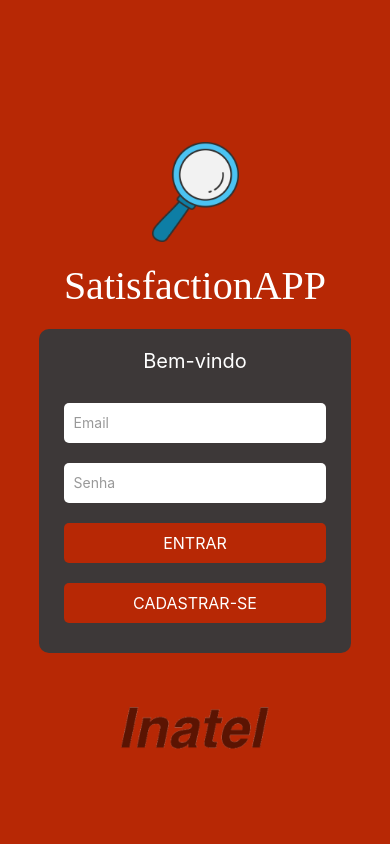
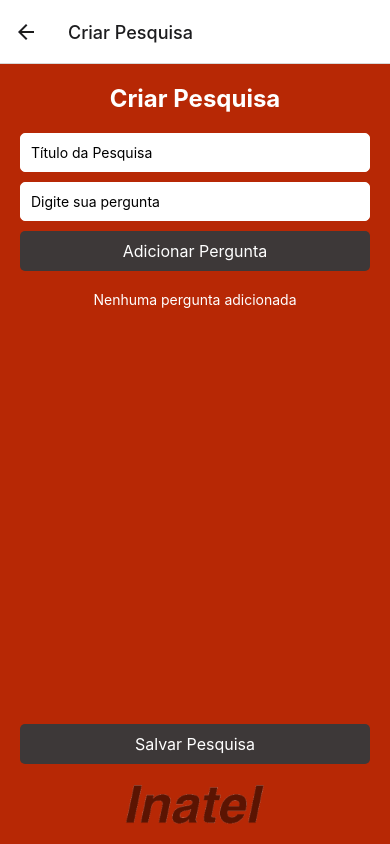
Before and after one commit to ggemelle/C317, a React Native app in the folder satisfactionAPP/frontend/: screen /PageCreatePergunta in a window 390 px wide. Built offline with nearby package versions, Linux system fonts and the light colour scheme.

Commit message:
feat: adicionando nova pagina, validacoes, etc...

```diff
--- a/satisfactionAPP/frontend/App.js
+++ b/satisfactionAPP/frontend/App.js
@@ -4,8 +4,10 @@ import React, { useState } from 'react';
 import { Dimensions, Image, StyleSheet, Text, TextInput, TouchableOpacity, View } from 'react-native';
 import Inatel from "./assets/inatel.png";
 import Lupa from "./assets/lupa.png";
-import PageAdminRespostas from './pages/pageAdminRespostas';
-import PageCreateUser from './pages/pageCreateUser'; // Importar a tela de criação de usuário
+import PageAdminPerguntas from './pages/pageAdminPerguntas';
+import PageCreatePergunta from './pages/pageCreatePergunta'; // Corrigido para importar PageCreatePergunta
+import PageCreateUser from './pages/pageCreateUser';
+import PagePesquisaUser from './pages/pagePesquisaUser'; // Corrigido para importar PagePesquisaUser
 
 const Stack = createStackNavigator();
 
@@ -33,9 +35,16 @@ const HomeScreen = ({ navigation }) => {
       if (response.status == 200) {
         const jsonResponse = await response.json();  // Se a resposta for JSON
         const employeeName = jsonResponse.employee_name;
+        const employeeType = jsonResponse.employee_type;
 
         setMensagem(`Login realizado com sucesso!, Bem-vindo, ${employeeName}`);
         console.log(jsonResponse);  // Apenas para verificar a resposta
+
+        // Navegar para a página PagePesquisaUser após login bem-sucedido
+        if (employeeType === 'admin') navigation.navigate('PageAdminPerguntas');
+
+        else if (employeeType === 'user') navigation.navigate('PagePesquisaUser');
+
       } else if (response.status == 404) {
         const errorResponse = await response.json();
         alert('O email ou senha estão incorretos');
@@ -92,9 +101,12 @@ const App = () => {
   return (
     <NavigationContainer>
       <Stack.Navigator initialRouteName="Home">
+        {/* Certifique-se de que os filhos do Stack.Navigator sejam somente Stack.Screen */}
         <Stack.Screen name="Home" component={HomeScreen} options={{ headerShown: false }} />
         <Stack.Screen name="CreateUser" component={PageCreateUser} options={{ title: 'Criar Usuário' }} />
-        <Stack.Screen name="PageAdminRespostas" component={PageAdminRespostas} options={{ title: 'Page Admin Respostas' }} />
+        <Stack.Screen name="PageAdminPerguntas" component={PageAdminPerguntas} options={{ title: 'Page Admin Perguntas' }} />
+        <Stack.Screen name="PagePesquisaUser" component={PagePesquisaUser} options={{ title: 'Pesquisa de Usuário' }} />
+        <Stack.Screen name="PageCreatePergunta" component={PageCreatePergunta} options={{ title: 'Criar Pesquisa' }} />
       </Stack.Navigator>
     </NavigationContainer>
   );
--- a/satisfactionAPP/frontend/pages/pageAdminPerguntas.js
+++ b/satisfactionAPP/frontend/pages/pageAdminPerguntas.js
@@ -10,28 +10,28 @@ const PageAdminPerguntas = ({ navigation }) => {
       <View style={styles.optionsContainer}>
         <TouchableOpacity
           style={styles.button}
-          onPress={() => navigation.navigate('AdicionarPesquisa')} // Navegação para adicionar pesquisa
+          onPress={() => navigation.navigate('PageCreatePergunta')} // Navegação correta para criar pesquisa
         >
           <Text style={styles.buttonText}>Adicionar uma pesquisa</Text>
         </TouchableOpacity>
 
         <TouchableOpacity
           style={styles.button}
-          onPress={() => navigation.navigate('EditarPesquisa')} // Navegação para editar pesquisa
+          onPress={() => navigation.navigate('EditarPesquisa')} // Se a tela de editar pesquisa já existir
         >
           <Text style={styles.buttonText}>Editar uma pesquisa</Text>
         </TouchableOpacity>
 
         <TouchableOpacity
           style={styles.button}
-          onPress={() => navigation.navigate('ExcluirPesquisa')} // Navegação para excluir pesquisa
+          onPress={() => navigation.navigate('ExcluirPesquisa')} // Se a tela de excluir pesquisa já existir
         >
           <Text style={styles.buttonText}>Excluir uma pesquisa</Text>
         </TouchableOpacity>
 
         <TouchableOpacity
           style={styles.button}
-          onPress={() => navigation.navigate('VisualizarPesquisas')} // Navegação para visualizar pesquisas
+          onPress={() => navigation.navigate('VisualizarPesquisas')} // Se a tela de visualização de pesquisas já existir
         >
           <Text style={styles.buttonText}>Visualizar pesquisas</Text>
         </TouchableOpacity>
@@ -47,7 +47,7 @@ const styles = StyleSheet.create({
     flex: 1,
     backgroundColor: '#b72805',
     alignItems: 'center',
-    justifyContent: 'flex-start', // O conteúdo começa no topo
+    justifyContent: 'flex-start',
     paddingTop: 20,
   },
   satisfactionapp: {
@@ -58,15 +58,15 @@ const styles = StyleSheet.create({
   },
   optionsContainer: {
     flex: 1,
-    justifyContent: 'center', // Centraliza as opções verticalmente
-    width: '100%', // Largura total para o container das opções
-    alignItems: 'center', // Alinhamento horizontal
+    justifyContent: 'center',
+    width: '100%',
+    alignItems: 'center',
   },
   button: {
     backgroundColor: '#3d3838',
     borderRadius: 10,
     padding: 15,
-    width: '80%', // Largura do botão
+    width: '80%',
     alignItems: 'center',
     marginVertical: 10,
   },
@@ -78,7 +78,7 @@ const styles = StyleSheet.create({
   images1Icon: {
     width: 140,
     height: 40,
-    marginBottom: 20, // Margem inferior para afastar da parte inferior
+    marginBottom: 20,
   },
 });
 
--- /dev/null
+++ b/satisfactionAPP/frontend/pages/pageCreatePergunta.js
@@ -0,0 +1,219 @@
+import React, { useState } from 'react';
+import { FlatList, Image, StyleSheet, Text, TextInput, TouchableOpacity, View } from 'react-native';
+import Inatel from "../assets/inatel.png";
+
+const PageCreatePergunta = ({ navigation }) => {
+  const [title, setTitle] = useState('');
+  const [question, setQuestion] = useState('');
+  const [questions, setQuestions] = useState([]);
+  const [isEditing, setIsEditing] = useState(false);
+  const [editIndex, setEditIndex] = useState(null);
+  const [responseValues, setResponseValues] = useState([1, 2, 3, 4, 5]); // Respostas pré-definidas
+
+  // Função para adicionar ou editar uma pergunta
+  const handleAddOrEditQuestion = () => {
+    if (question.trim()) {
+      if (isEditing !== false) {
+        const updatedQuestions = [...questions];
+        updatedQuestions[editIndex] = { question, responses: responseValues.map((_, index) => ({ value: responseValues[index], text: `Resposta ${index + 1}` })) };
+        setQuestions(updatedQuestions);
+        setIsEditing(false);
+      } else {
+        setQuestions([...questions, { question, responses: responseValues.map((_, index) => ({ value: responseValues[index], text: `Resposta ${index + 1}` })) }]);
+      }
+      setQuestion('');
+    }
+  };
+
+  // Função para iniciar a edição de uma pergunta
+  const handleEditQuestion = (index) => {
+    setIsEditing(true);
+    setEditIndex(index);
+    setQuestion(questions[index].question);
+    // Presumindo que as respostas padrão sejam [1, 2, 3, 4, 5]
+  };
+
+  // Função para salvar a pesquisa
+  const handleSaveSurvey = async () => {
+    if (!title.trim()) {
+      alert('Por favor, insira um título para a pesquisa');
+      return;
+    }
+
+    if (questions.length === 0) {
+      alert('Por favor, adicione pelo menos uma pergunta');
+      return;
+    }
+
+    // Enviar as perguntas e o título da pesquisa para o backend
+    try {
+      const response = await fetch('http://10.0.2.2:3333/surveys', {
+        method: 'POST',
+        headers: {
+          'Content-Type': 'application/json',
+        },
+        body: JSON.stringify({
+          title,
+          questions,
+        }),
+      });
+
+      if (response.status === 201) {
+        alert('Pesquisa criada com sucesso!');
+        navigation.goBack();
+      } else {
+        alert('Erro ao criar a pesquisa');
+      }
+    } catch (error) {
+      console.error('Erro ao conectar com a API:', error);
+      alert('Erro ao conectar com a API');
+    }
+  };
+
+  return (
+    <View style={styles.container}>
+      <Text style={styles.title}>Criar Pesquisa</Text>
+
+      {/* Campo para o título da pesquisa */}
+      <TextInput
+        style={styles.input}
+        placeholder="Título da Pesquisa"
+        value={title}
+        onChangeText={setTitle}
+      />
+
+      {/* Campo para adicionar perguntas */}
+      <TextInput
+        style={styles.input}
+        placeholder="Digite sua pergunta"
+        value={question}
+        onChangeText={setQuestion}
+      />
+
+      <TouchableOpacity style={styles.button} onPress={handleAddOrEditQuestion}>
+        <Text style={styles.buttonText}>{isEditing ? 'Editar Pergunta' : 'Adicionar Pergunta'}</Text>
+      </TouchableOpacity>
+
+      {/* Lista de perguntas adicionadas */}
+      <FlatList
+        data={questions}
+        keyExtractor={(item, index) => index.toString()}
+        renderItem={({ item, index }) => (
+          <View style={styles.questionContainer}>
+            <TouchableOpacity onPress={() => handleEditQuestion(index)}>
+              <Text style={styles.questionItem}>{item.question}</Text>
+            </TouchableOpacity>
+            <View style={styles.responseContainer}>
+              {item.responses.map((response, respIndex) => (
+                <View key={respIndex} style={styles.responseItem}>
+                  <TextInput
+                    style={styles.responseInput}
+                    value={response.text}
+                    onChangeText={(text) => {
+                      const updatedResponses = [...questions];
+                      updatedResponses[index].responses[respIndex].text = text;
+                      setQuestions(updatedResponses);
+                    }}
+                  />
+                  <Text style={styles.responseValue}>{response.value}</Text>
+                </View>
+              ))}
+            </View>
+          </View>
+        )}
+        ListEmptyComponent={<Text style={styles.emptyList}>Nenhuma pergunta adicionada</Text>}
+      />
+
+      {/* Botão para salvar a pesquisa */}
+      <TouchableOpacity style={styles.saveButton} onPress={handleSaveSurvey}>
+        <Text style={styles.buttonText}>Salvar Pesquisa</Text>
+      </TouchableOpacity>
+
+      {/* Imagem de marca da aplicação */}
+      <Image style={styles.images1Icon} source={Inatel} resizeMode="contain" />
+    </View>
+  );
+};
+
+const styles = StyleSheet.create({
+  container: {
+    flex: 1,
+    padding: 20,
+    backgroundColor: '#b72805',
+  },
+  title: {
+    fontSize: 24,
+    fontWeight: 'bold',
+    marginBottom: 20,
+    textAlign: 'center',
+    color: '#fff',
+  },
+  input: {
+    borderColor: '#fff',
+    borderWidth: 1,
+    borderRadius: 5,
+    padding: 10,
+    marginBottom: 10,
+    backgroundColor: '#fff',
+  },
+  button: {
+    backgroundColor: '#3d3838',
+    padding: 10,
+    borderRadius: 5,
+    marginBottom: 20,
+    alignItems: 'center',
+  },
+  buttonText: {
+    color: '#fff',
+    fontSize: 16,
+  },
+  saveButton: {
+    backgroundColor: '#3d3838',
+    padding: 10,
+    borderRadius: 5,
+    marginTop: 20,
+    alignItems: 'center',
+  },
+  questionContainer: {
+    marginBottom: 15,
+  },
+  questionItem: {
+    backgroundColor: '#f8f9fa',
+    padding: 10,
+    borderRadius: 5,
+    marginVertical: 5,
+    color: '#000',
+  },
+  responseContainer: {
+    flexDirection: 'row',
+    justifyContent: 'space-between',
+  },
+  responseItem: {
+    flexDirection: 'row',
+    alignItems: 'center',
+  },
+  responseInput: {
+    borderColor: '#000',
+    borderWidth: 1,
+    borderRadius: 5,
+    padding: 5,
+    width: 80,
+    marginRight: 10,
+  },
+  responseValue: {
+    fontSize: 16,
+    color: '#000',
+  },
+  emptyList: {
+    textAlign: 'center',
+    color: '#fff',
+  },
+  images1Icon: {
+    width: 140,
+    height: 40,
+    marginTop: 20,
+    alignSelf: 'center',
+  },
+});
+
+export default PageCreatePergunta;
--- a/satisfactionAPP/frontend/pages/pageCreateUser.js
+++ b/satisfactionAPP/frontend/pages/pageCreateUser.js
@@ -32,7 +32,7 @@ const PageCreateUser = () => {
     // Criação do objeto de dados para envio
     const userData = {
       name: usuario,
-      type: "admin",
+      type: "user",
       email: email,
       password: senha
     };
```
Also changed, not shown: 1 other file (tests, documents, lock files or other folders).
